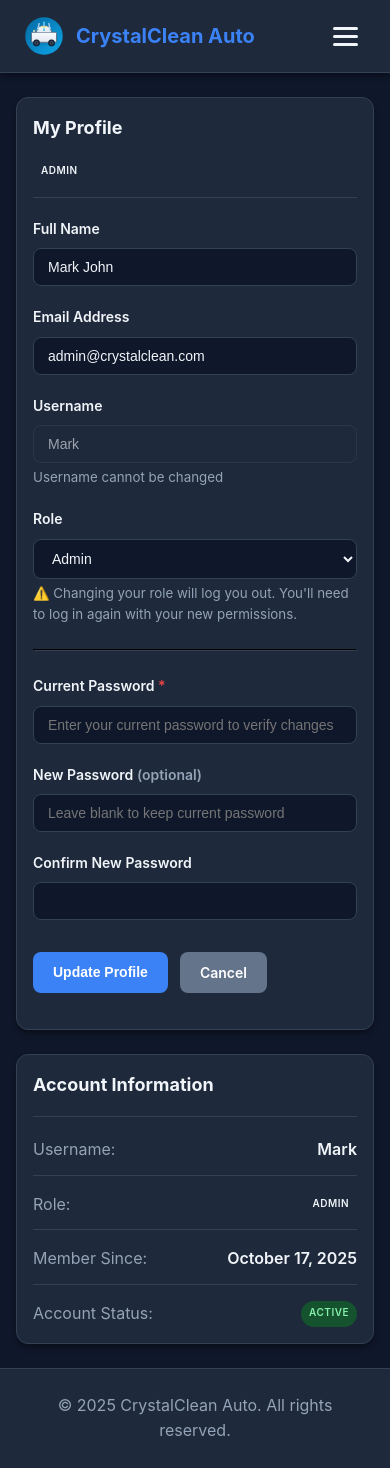
After one commit to Elizabeth-creator-tech/crystalclean-auto, a Flask app: page /profile in a window 390 px wide. The commit adds this page. Run offline with Flask 3, Linux system fonts and the light colour scheme; a user stored in the database is signed in.

Commit message:
-I added a profile edition for each user: staff and admin -I updated he UI and responsiveness

```diff
--- a/app/forms.py
+++ b/app/forms.py
@@ -2,6 +2,7 @@ from flask_wtf import FlaskForm
 from wtforms import StringField, PasswordField, BooleanField, SelectField, TextAreaField, FloatField, IntegerField
 from wtforms.validators import DataRequired, Email, Length, Optional, ValidationError, EqualTo
 from app.models import User, Service, Car
+from flask_login import current_user
 
 
 class LoginForm(FlaskForm):
@@ -142,3 +143,33 @@ class UpdateStatusForm(FlaskForm):
         ('Ready for Pickup', 'Ready for Pickup'),
         ('Completed', 'Completed')
     ], validators=[DataRequired()])
+
+#USERS CAN CHANGE PROFILE/EDIT
+class UpdateProfileForm(FlaskForm):
+    """Form for users to update their own profile"""
+    full_name = StringField('Full Name', validators=[DataRequired(), Length(max=120)])
+    email = StringField('Email', validators=[DataRequired(), Email()])
+    current_password = PasswordField('Current Password (required for verification)', validators=[DataRequired()])
+    new_password = PasswordField('New Password (leave blank to keep current)', validators=[Optional(), Length(min=6)])
+    confirm_password = PasswordField('Confirm New Password', validators=[Optional()])
+    role = SelectField('Role', choices=[('admin', 'Admin'), ('staff', 'Staff')], validators=[Optional()])
+
+    def validate_new_password(self, field):
+        """Validate new password if provided"""
+        if field.data and not self.confirm_password.data:
+            raise ValidationError('Please confirm your new password.')
+
+    def validate_confirm_password(self, field):
+        """Validate password confirmation matches"""
+        if field.data and field.data != self.new_password.data:
+            raise ValidationError('Passwords do not match.')
+
+    def validate_email(self, field):
+        """Check if email is already used by another user"""
+        # Import here to avoid circular imports
+        from app.models import User
+        from flask_login import current_user
+
+        existing = User.query.filter_by(email=field.data.strip()).first()
+        if existing and existing.id != current_user.id:
+            raise ValidationError('This email is already registered by another user.')
--- a/app/routes.py
+++ b/app/routes.py
@@ -6,7 +6,7 @@ from datetime import datetime, date, timedelta
 from app import db
 from app.models import User, Service, Car, Notification, ArchivedJob #classes
 from app.forms import (LoginForm, AddCarForm, EditCarForm, AddServiceForm,
-                       EditServiceForm, AddUserForm, EditUserForm, UpdateStatusForm)
+                       EditServiceForm, AddUserForm, EditUserForm, UpdateStatusForm, UpdateProfileForm)
 from app.utils import admin_required, send_notification
 
 def kenya_time(dt):
@@ -109,13 +109,14 @@ def login():
 
         if not user.is_active:
             print("LOGIN FAILED: User inactive")
-            flash(Markup('Your account was deactivated. Please contact admin at <a href="mailto:admin@crystalclean.com">admin@crystalclean.com</a>'), 'error')
+            flash(Markup('Your account was deactivated. Please contact admin at <a href="mailto:murabulaelizabeth@gmail.com">murabulaelizabeth@gmail.com</a>'), 'error')
             return redirect(url_for('login'))
 
         print(f"LOGIN SUCCESS: Logging in user {user.username}")
         login_user(user, remember=form.remember_me.data)
         flash(f'Welcome back, {user.full_name}!', 'success')
 
+        # login logoic
         if user.role == 'admin':
             return redirect(url_for('admin_dashboard'))
         return redirect(url_for('staff_dashboard'))
@@ -429,9 +430,7 @@ def staff_dashboard():
 
 
 # CAR/JOB MANAGEMENT
-
-
-@app.route('/cars/add', methods=['GET', 'POST'])
+@app.route('/cars/add', methods=['GET', 'POST']) #adding  job
 @login_required
 @admin_required
 def add_car():
@@ -652,6 +651,69 @@ def manage_users():
                          edit_form=edit_form)
 
 
+#USERS PROFILE LOGIC
+# USER PROFILE
+
+
+@app.route('/profile')
+@login_required
+def view_profile():
+    """View user's own profile"""
+    form = UpdateProfileForm()
+    # Pre-fill form with current user data
+    form.full_name.data = current_user.full_name
+    form.email.data = current_user.email
+    if current_user.role == 'admin':
+        form.role.data = current_user.role
+
+    return render_template('profile.html', form=form, user=current_user)
+
+
+@app.route('/profile/update', methods=['POST'])
+@login_required
+def update_profile():
+    """Update user's own profile"""
+    form = UpdateProfileForm()
+
+    # Validate current password
+    if not current_user.check_password(form.current_password.data):
+        flash('Current password is incorrect.', 'error')
+        return redirect(url_for('view_profile'))
+
+    if form.validate_on_submit():
+        # Update basic info
+        current_user.full_name = form.full_name.data
+        current_user.email = form.email.data.strip()
+
+        # Update password if provided
+        if form.new_password.data:
+            current_user.set_password(form.new_password.data)
+            flash('Password updated successfully!', 'success')
+
+        # Admin can change their own role
+        old_role = current_user.role
+        if current_user.role == 'admin' and form.role.data:
+            current_user.role = form.role.data
+
+            # If admin changed their own role, they need to logout
+            if old_role != form.role.data:
+                db.session.commit()
+                logout_user()
+                flash(f'Your role has been changed to {form.role.data}. Please log in again.', 'info')
+                return redirect(url_for('login'))
+
+        db.session.commit()
+        flash('Profile updated successfully!', 'success')
+        return redirect(url_for('staff_dashboard'))
+    else:
+        # Show validation errors
+        for field, errors in form.errors.items():
+            for error in errors:
+                flash(f'{field}: {error}', 'error')
+
+    return redirect(url_for('view_profile'))
+
+
 @app.route('/users/add', methods=['POST'])
 @login_required
 @admin_required
--- a/app/templates/base.html
+++ b/app/templates/base.html
@@ -5,6 +5,9 @@
     <meta name="viewport" content="width=device-width, initial-scale=1.0">
     <title>{% block title %}CrystalClean Auto{% endblock %}</title>
     <link rel="stylesheet" href="{{ url_for('static', filename='css/style.css') }}">
+
+    <!-- SVG Favicon -->
+    <link rel="icon" type="image/svg+xml" href="{{ url_for('static', filename='images/favicon.svg') }}">
 </head>
 <body>
     <!-- Flash Messages -->
@@ -20,28 +23,26 @@
             </div>
         {% endif %}
     {% endwith %}
-
     <!-- Navigation -->
     {% if current_user.is_authenticated %}
-
 <nav class="navbar">
     <div class="nav-container">
-        <!--!<div class="nav-brand">
-            <img src="{{ url_for('static', filename='logo.png') }}" alt="CrystalClean Logo" class="logo">
+        <!-- Brand Logo and Name -->
+        <div class="nav-brand">
+            <img src="{{ url_for('static', filename='images/favicon.svg') }}" alt="CrystalClean Logo" class="logo">
             <span class="brand-name">CrystalClean Auto</span>
-        </div> -->
-
+        </div>
         <!-- Hamburger Menu Button (only visible on mobile) -->
         <button class="hamburger" aria-label="Toggle menu">
             <span></span>
             <span></span>
             <span></span>
         </button>
-
         <!-- Navigation Menu -->
         <ul class="nav-menu">
             {% if current_user.is_authenticated %}
                 {% if current_user.role == 'admin' %}
+
                     <li><a href="{{ url_for('admin_dashboard') }}" class="nav-link {% if request.endpoint == 'admin_dashboard' %}active{% endif %}">Dashboard</a></li>
 
                     <li><a href="{{ url_for('add_car') }}" class="nav-link">Add Job</a></li>
@@ -52,9 +53,11 @@
                 {% else %}
                     <li><a href="{{ url_for('staff_dashboard') }}" class="nav-link">View Jobs</a></li>
                 {% endif %}
+                <!-- REPLACE THIS SECTION IN base.html -->
 
                 <div class="nav-user">
                     <span class="user-name">{{ current_user.username }}</span>
+                    <a href="{{ url_for('view_profile') }}" class="btn btn-sm btn-primary">Profile</a>
                     <a href="{{ url_for('logout') }}" class="btn btn-sm btn-danger">Logout</a>
                 </div>
             {% endif %}
@@ -62,17 +65,14 @@
     </div>
 </nav>
     {% endif %}
-
     <!-- Main Content -->
     <main class="main-content">
-        {% block content %}{% endblock %}
+        {% block content %}<!-- Each HTML file which inherits this base.html -->{% endblock %}
     </main>
-
     <!-- Footer -->
     <footer class="footer">
         <p>&copy; 2025 CrystalClean Auto. All rights reserved.</p>
     </footer>
-
     <script src="{{ url_for('static', filename='js/main.js') }}"></script>
     {% block scripts %}{% endblock %}
 </body>
--- /dev/null
+++ b/app/templates/profile.html
@@ -0,0 +1,160 @@
+{% extends "base.html" %}
+
+{% block title %}My Profile - CrystalClean Auto{% endblock %}
+
+{% block content %}
+<div class="card" style="max-width: 600px; margin: 0 auto;">
+    <div class="card-header">
+        <h2 class="card-title">My Profile</h2>
+        <span class="badge {% if current_user.role == 'admin' %}badge-admin{% else %}badge-staff{% endif %}">
+            {{ current_user.role.upper() }}
+        </span>
+    </div>
+
+    <div class="card-body">
+        <form method="POST" action="{{ url_for('update_profile') }}">
+            {{ form.hidden_tag() }}
+
+            <!-- Full Name -->
+            <div class="form-group">
+                <label class="form-label" for="full_name">Full Name</label>
+                {% if form.full_name.errors %}
+                    {{ form.full_name(class="form-control") }}
+                    <div class="form-error">
+                        {% for error in form.full_name.errors %}
+                            <div>{{ error }}</div>
+                        {% endfor %}
+                    </div>
+                {% else %}
+                    {{ form.full_name(class="form-control") }}
+                {% endif %}
+            </div>
+
+            <!-- Email -->
+            <div class="form-group">
+                <label class="form-label" for="email">Email Address</label>
+                {% if form.email.errors %}
+                    {{ form.email(class="form-control") }}
+                    <div class="form-error">
+                        {% for error in form.email.errors %}
+                            <div>{{ error }}</div>
+                        {% endfor %}
+                    </div>
+                {% else %}
+                    {{ form.email(class="form-control") }}
+                {% endif %}
+            </div>
+
+            <!-- Username (Display only) -->
+            <div class="form-group">
+                <label class="form-label">Username</label>
+                <input type="text" class="form-control" value="{{ current_user.username }}" disabled>
+                <small style="color: var(--text-light); margin-top: 4px; display: block;">
+                    Username cannot be changed
+                </small>
+            </div>
+
+            <!-- Role (Only for admins) -->
+            {% if current_user.role == 'admin' %}
+            <div class="form-group">
+                <label class="form-label" for="role">Role</label>
+                {{ form.role(class="form-control") }}
+                <small style="color: var(--text-light); margin-top: 4px; display: block;">
+                    ⚠️ Changing your role will log you out. You'll need to log in again with your new permissions.
+                </small>
+            </div>
+            {% else %}
+            <div class="form-group">
+                <label class="form-label">Role</label>
+                <input type="text" class="form-control" value="STAFF" disabled>
+            </div>
+            {% endif %}
+
+            <!-- Divider -->
+            <hr style="border-color: var(--border-color); margin: 24px 0;">
+
+            <!-- Current Password Verification -->
+            <div class="form-group">
+                <label class="form-label" for="current_password">Current Password <span style="color: var(--danger-color);">*</span></label>
+                {% if form.current_password.errors %}
+                    {{ form.current_password(class="form-control") }}
+                    <div class="form-error">
+                        {% for error in form.current_password.errors %}
+                            <div>{{ error }}</div>
+                        {% endfor %}
+                    </div>
+                {% else %}
+                    {{ form.current_password(class="form-control", placeholder="Enter your current password to verify changes") }}
+                {% endif %}
+            </div>
+
+            <!-- New Password -->
+            <div class="form-group">
+                <label class="form-label" for="new_password">New Password <span style="color: var(--text-light);">(optional)</span></label>
+                {% if form.new_password.errors %}
+                    {{ form.new_password(class="form-control") }}
+                    <div class="form-error">
+                        {% for error in form.new_password.errors %}
+                            <div>{{ error }}</div>
+                        {% endfor %}
+                    </div>
+                {% else %}
+                    {{ form.new_password(class="form-control", placeholder="Leave blank to keep current password") }}
+                {% endif %}
+            </div>
+
+            <!-- Confirm Password -->
+            <div class="form-group">
+                <label class="form-label" for="confirm_password">Confirm New Password</label>
+                {% if form.confirm_password.errors %}
+                    {{ form.confirm_password(class="form-control") }}
+                    <div class="form-error">
+                        {% for error in form.confirm_password.errors %}
+                            <div>{{ error }}</div>
+                        {% endfor %}
+                    </div>
+                {% else %}
+                    {{ form.confirm_password(class="form-control") }}
+                {% endif %}
+            </div>
+
+            <!-- Buttons -->
+            <div class="form-group" style="display: flex; gap: 12px; margin-top: 32px;">
+                <button type="submit" class="btn btn-primary">Update Profile</button>
+                <a href="{% if current_user.role == 'admin' %}{{ url_for('admin_dashboard') }}{% else %}{{ url_for('staff_dashboard') }}{% endif %}" class="btn btn-secondary">Cancel</a>
+            </div>
+        </form>
+    </div>
+</div>
+
+<!-- Optional: Account Info Summary -->
+<div class="card" style="max-width: 600px; margin: 24px auto 0;">
+    <div class="card-header">
+        <h3 class="card-title">Account Information</h3>
+    </div>
+    <div class="card-body">
+        <div style="display: grid; gap: 16px;">
+            <div style="display: flex; justify-content: space-between; padding-bottom: 12px; border-bottom: 1px solid var(--border-color);">
+                <span style="color: var(--text-light);">Username:</span>
+                <span style="font-weight: 600;">{{ current_user.username }}</span>
+            </div>
+            <div style="display: flex; justify-content: space-between; padding-bottom: 12px; border-bottom: 1px solid var(--border-color);">
+                <span style="color: var(--text-light);">Role:</span>
+                <span class="badge {% if current_user.role == 'admin' %}badge-admin{% else %}badge-staff{% endif %}">
+                    {{ current_user.role.upper() }}
+                </span>
+            </div>
+            <div style="display: flex; justify-content: space-between; padding-bottom: 12px; border-bottom: 1px solid var(--border-color);">
+                <span style="color: var(--text-light);">Member Since:</span>
+                <span style="font-weight: 600;">{{ current_user.created_at.strftime('%B %d, %Y') }}</span>
+            </div>
+            <div style="display: flex; justify-content: space-between;">
+                <span style="color: var(--text-light);">Account Status:</span>
+                <span class="badge {% if current_user.is_active %}badge-completed{% else %}badge-cancelled{% endif %}">
+                    {{ 'ACTIVE' if current_user.is_active else 'INACTIVE' }}
+                </span>
+            </div>
+        </div>
+    </div>
+</div>
+{% endblock %}
```
Also changed, not shown: app/static/css/style.css (+19 -19 lines), app/templates/admin_dashboard.html (+4 -3 lines), app.db, app/static/images/favicon.svg (added), config.py (line endings or trailing spaces), dev-feedback.txt (deleted).
